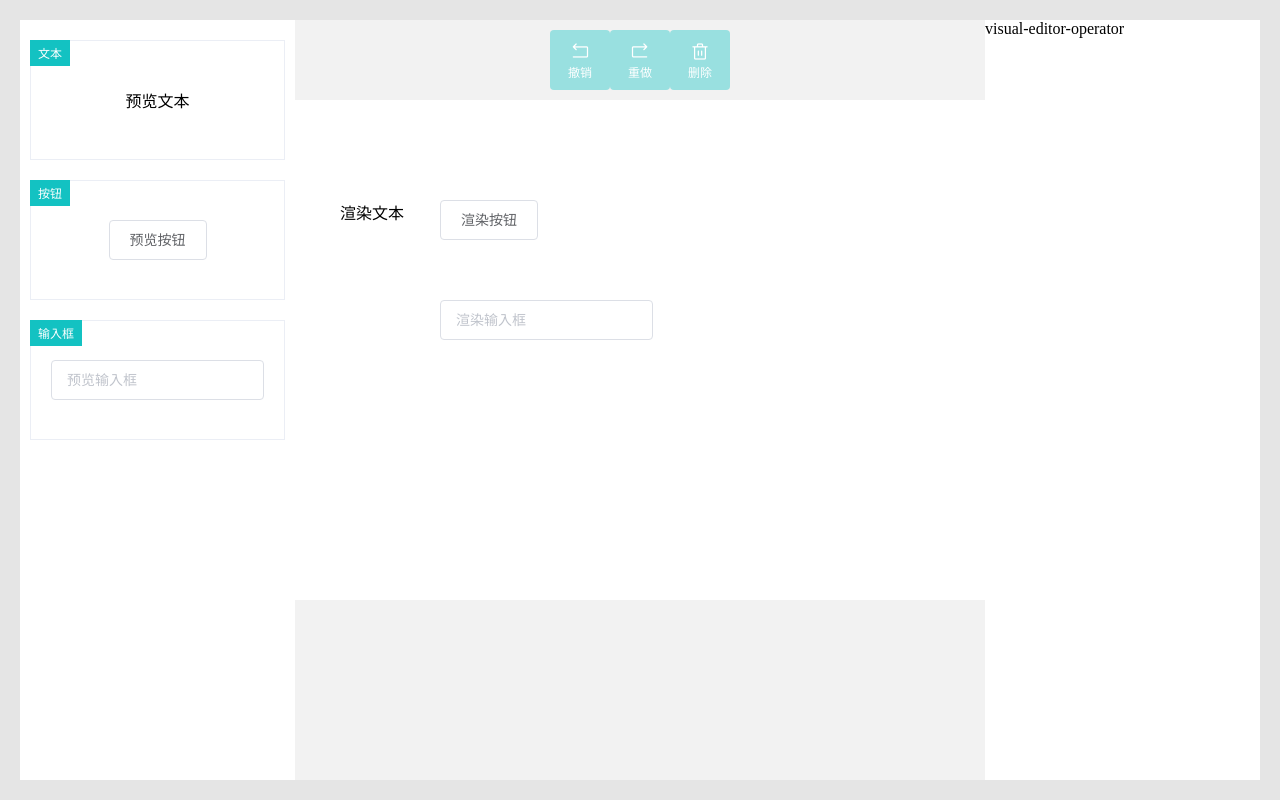
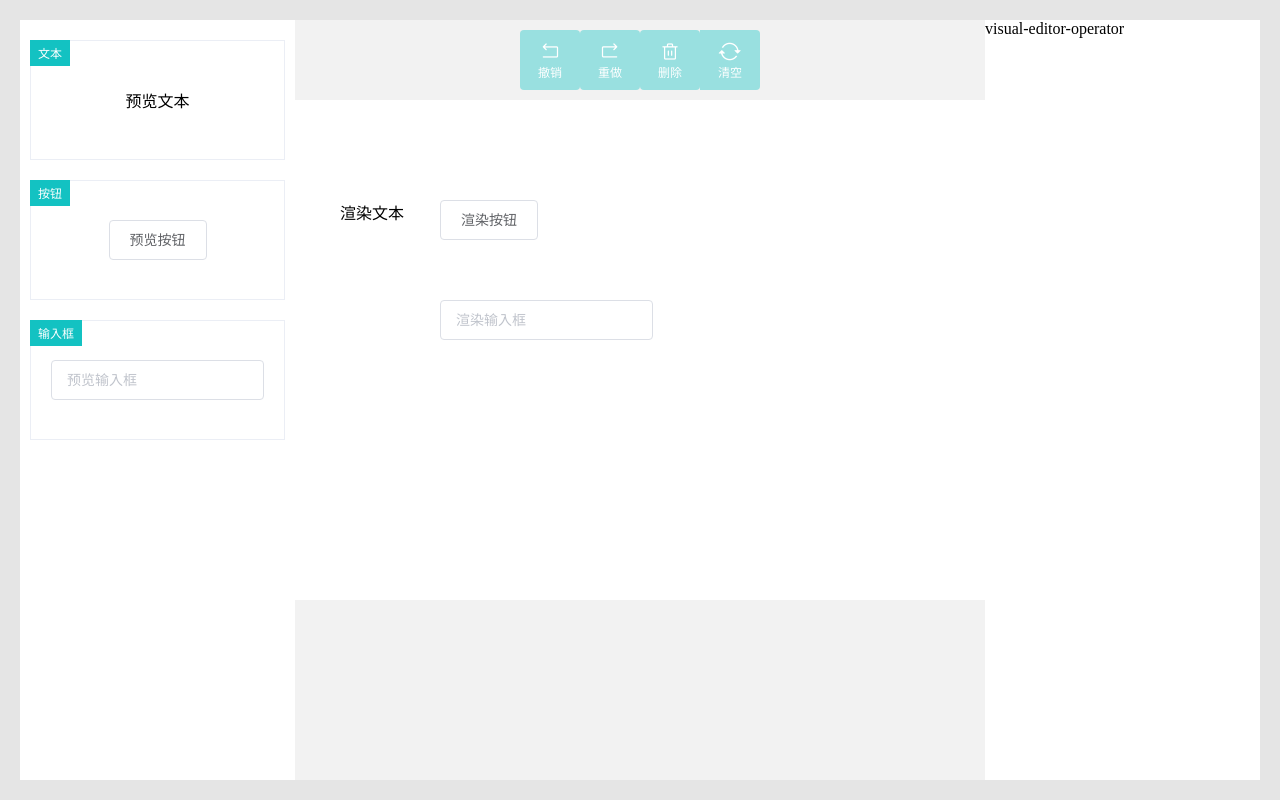
Before and after one commit to zhangyanling77/visual-editor-vue, a Vue app: page / in a window 1280 px wide. Built offline with nearby package versions, Linux system fonts and the light colour scheme.

Commit message:
feat: 清空功能

```diff
--- a/src/packages/visual-editor.tsx
+++ b/src/packages/visual-editor.tsx
@@ -189,6 +189,7 @@ export const VisualEditor = defineComponent({
       {label: '撤销', icon: 'icon-back', handler: commander.undo, tip: 'ctrl+z'},
       {label: '重做', icon: 'icon-forward', handler: commander.redo, tip: 'ctrl+y, ctrl+shift+z'},
       {label: '删除', icon: 'icon-delete', handler: () => commander.delete(), tip: 'ctrl+d, backspace, delete'},
+      {label: '清空', icon: 'icon-reset', handler: () => commander.clear()},
     ];
 
     return () => (
@@ -210,14 +211,19 @@ export const VisualEditor = defineComponent({
         </div>
         <div class="visual-editor-head">
           {
-            buttons.map((btn, index) => (
-              <el-tooltip effect="dark" content={btn.tip} placement="bottom">
+            buttons.map((btn, index) => {
+              const content = (
                 <div key={index} class="visual-editor-head-button" onClick={btn.handler}>
                   <i class={`iconfont ${btn.icon}`} />
                   <span>{btn.label}</span>
                 </div>
-              </el-tooltip>
-            ))
+              )
+              return !btn.tip ? content : (
+                <el-tooltip effect="dark" content={btn.tip} placement="bottom">
+                  {content}
+                </el-tooltip>
+              )
+            })
           }
         </div>
         <div class="visual-editor-operator">
--- a/src/packages/visual.command.tsx
+++ b/src/packages/visual.command.tsx
@@ -78,6 +78,24 @@ export function useVisualCommand({
     }
   });
 
+  commander.registry({
+    name: 'clear',
+    execute: () => {
+      let data = {
+        before: deepcopy(dataModel.value.blocks || []),
+        after: deepcopy([]),
+      }
+      return {
+        redo: () => {
+          updateBlocks(deepcopy(data.after));
+        },
+        undo: () => {
+          updateBlocks(deepcopy(data.before));
+        }
+      }
+    }
+  });
+
   commander.init();
 
   return {
@@ -85,5 +103,6 @@ export function useVisualCommand({
     redo: () => commander.state.commands.redo(),
     delete: () => commander.state.commands.delete(),
     drag: () => commander.state.commands.drag(),
+    clear: () => commander.state.commands.clear(),
   }
 }
```
